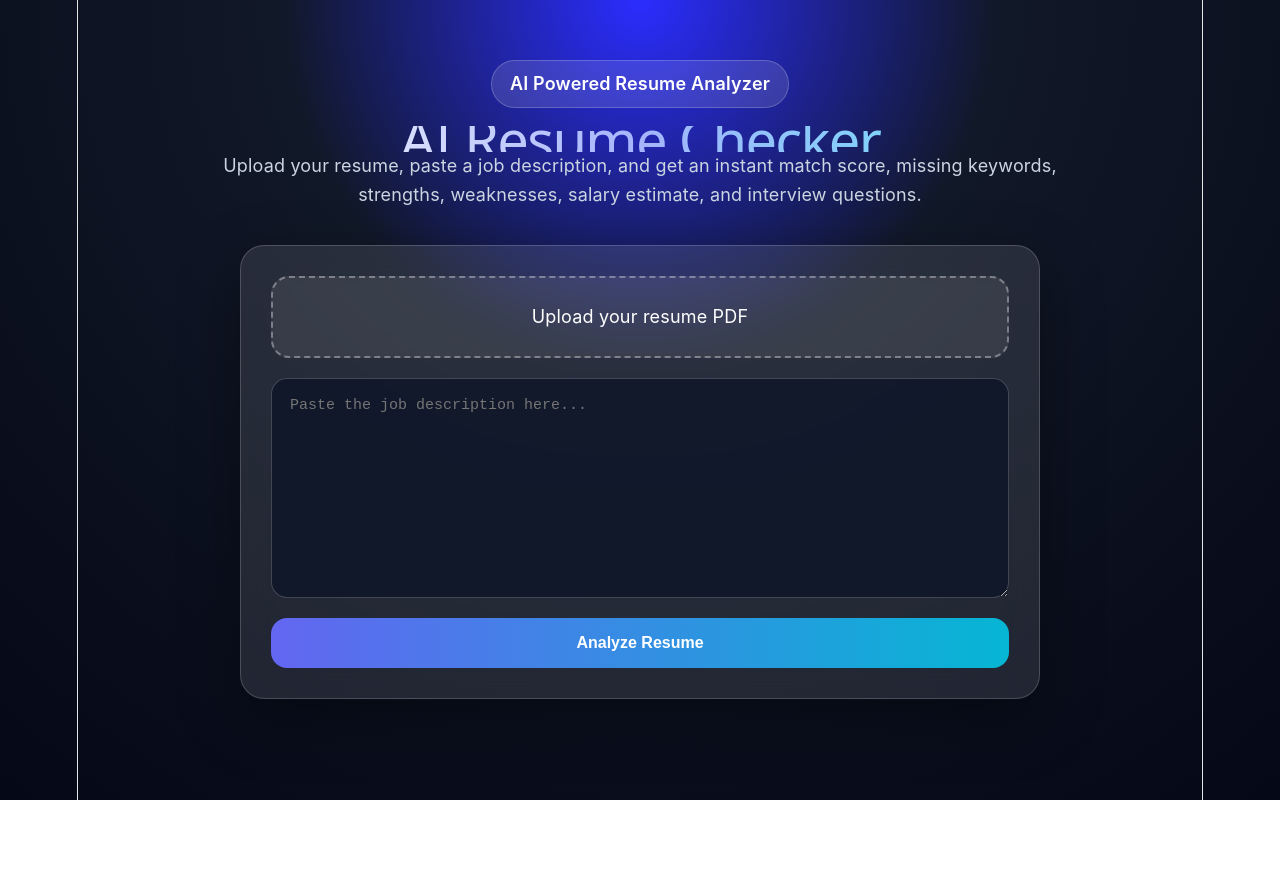
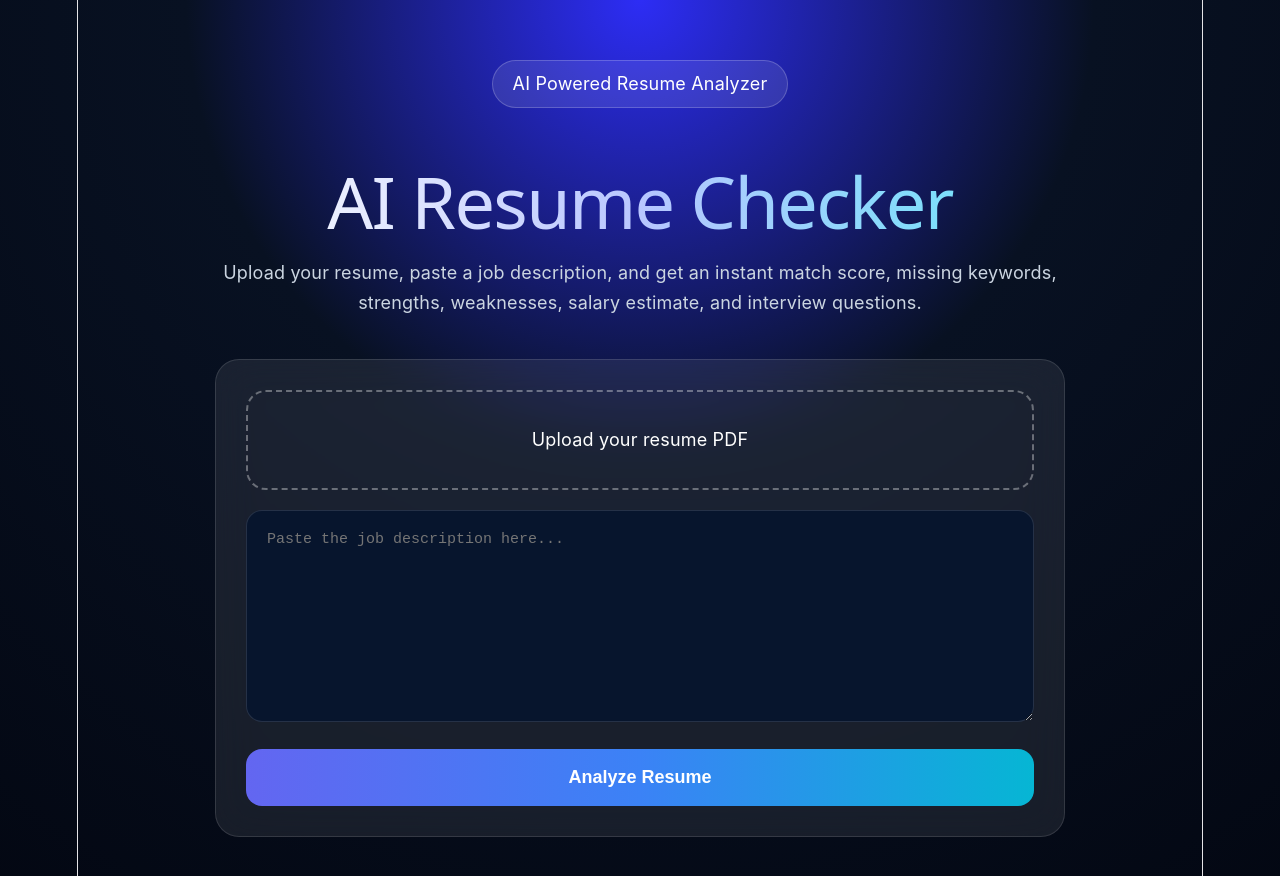
Before and after one commit to masiha1816/AIResume, a React app in the folder frontend/: page / in a window 1280 px wide. Shown: the top 876 px of the page. Before the commit the page ends 800 px from the top, so only its background shows below. Built offline with nearby package versions, Linux system fonts and the light colour scheme; the HTML template or start-up script is replaced by a standard one.

Commit message:
Replace CSS with clean layout

```diff
--- a/frontend/src/App.css
+++ b/frontend/src/App.css
@@ -1,73 +1,83 @@
 * {
+  margin: 0;
+  padding: 0;
   box-sizing: border-box;
 }
 
 body {
-  margin: 0;
   font-family: Inter, Arial, sans-serif;
-  background: radial-gradient(circle at top, #2b2dff 0%, #111827 35%, #050816 100%);
+  background: radial-gradient(circle at top, #2d2df5 0%, #081122 40%, #030712 100%);
   color: white;
+  min-height: 100vh;
 }
 
 .app {
-  min-height: 100vh;
+  max-width: 1100px;
+  margin: 0 auto;
   padding: 60px 20px;
-  display: flex;
-  flex-direction: column;
-  align-items: center;
 }
 
 .hero {
   text-align: center;
-  max-width: 850px;
-  margin-bottom: 35px;
+  margin-bottom: 40px;
 }
 
 .badge {
   display: inline-block;
-  padding: 10px 18px;
+  padding: 10px 20px;
   border-radius: 999px;
-  background: rgba(255, 255, 255, 0.12);
-  border: 1px solid rgba(255, 255, 255, 0.2);
-  margin-bottom: 18px;
-  font-weight: 600;
+  background: rgba(255,255,255,0.1);
+  border: 1px solid rgba(255,255,255,0.2);
+  margin-bottom: 20px;
 }
 
-h1 {
-  font-size: 56px;
-  margin: 0;
-  background: linear-gradient(90deg, #ffffff, #a5b4fc, #67e8f9);
+.hero h1 {
+  font-size: clamp(42px, 6vw, 72px);
+  line-height: 1.15;
+  margin-bottom: 15px;
+
+  background: linear-gradient(
+    90deg,
+    #ffffff,
+    #b8c6ff,
+    #67e8f9
+  );
+
   -webkit-background-clip: text;
+  background-clip: text;
   color: transparent;
 }
 
 .hero p {
+  color: #cbd5e1;
+  max-width: 850px;
+  margin: 0 auto;
+  line-height: 1.7;
   font-size: 18px;
-  color: #cbd5e1;
-  line-height: 1.6;
 }
 
 .card {
-  width: 100%;
-  max-width: 800px;
+  background: rgba(255,255,255,0.08);
+  backdrop-filter: blur(20px);
+
+  border: 1px solid rgba(255,255,255,0.12);
+
+  border-radius: 24px;
+
   padding: 30px;
-  border-radius: 24px;
-  background: rgba(255, 255, 255, 0.1);
-  border: 1px solid rgba(255, 255, 255, 0.18);
-  box-shadow: 0 20px 60px rgba(0, 0, 0, 0.35);
-  backdrop-filter: blur(18px);
-  display: flex;
-  flex-direction: column;
-  gap: 20px;
+
+  margin-bottom: 40px;
 }
 
 .fileBox {
-  border: 2px dashed rgba(255, 255, 255, 0.35);
-  border-radius: 18px;
-  padding: 26px;
+  display: block;
+  width: 100%;
+  padding: 35px;
   text-align: center;
+  border: 2px dashed rgba(255,255,255,0.35);
+  border-radius: 20px;
+  margin-bottom: 20px;
   cursor: pointer;
-  background: rgba(255, 255, 255, 0.08);
 }
 
 .fileBox input {
@@ -76,99 +86,89 @@ h1 {
 
 textarea {
   width: 100%;
-  min-height: 220px;
-  padding: 18px;
+  background: #07152d;
+  color: white;
+
+  border: 1px solid rgba(255,255,255,0.12);
+
   border-radius: 16px;
-  border: 1px solid rgba(255, 255, 255, 0.2);
-  background: rgba(15, 23, 42, 0.85);
-  color: white;
+  padding: 20px;
+  resize: vertical;
+
   font-size: 15px;
-  resize: vertical;
-  outline: none;
+  margin-bottom: 20px;
 }
 
 button {
-  padding: 16px 24px;
+  width: 100%;
   border: none;
   border-radius: 16px;
-  background: linear-gradient(90deg, #6366f1, #06b6d4);
+
+  padding: 18px;
+
+  font-size: 18px;
+  font-weight: 700;
+
+  cursor: pointer;
+
   color: white;
-  font-size: 16px;
-  font-weight: 800;
-  cursor: pointer;
-  transition: transform 0.2s, opacity 0.2s;
+
+  background: linear-gradient(
+    90deg,
+    #6366f1,
+    #3b82f6,
+    #06b6d4
+  );
 }
 
 button:hover {
-  transform: translateY(-2px);
-}
-
-button:disabled {
-  opacity: 0.6;
-  cursor: not-allowed;
+  opacity: 0.95;
 }
 
 .results {
-  width: 100%;
-  max-width: 950px;
-  margin-top: 35px;
-  padding: 30px;
-  border-radius: 24px;
-  background: rgba(15, 23, 42, 0.92);
-  border: 1px solid rgba(255, 255, 255, 0.15);
-  box-shadow: 0 20px 60px rgba(0, 0, 0, 0.4);
+  margin-top: 40px;
 }
 
 .results h2 {
-  margin-top: 0;
-  font-size: 32px;
+  margin-bottom: 20px;
 }
 
-.results pre {
-  white-space: pre-wrap;
-  line-height: 1.7;
-  color: #e5e7eb;
-  font-size: 15px;
-  overflow-x: auto;
-}
-
-@media (max-width: 700px) {
-  h1 {
-    font-size: 38px;
-  }
-
-  .card,
-  .results {
-    padding: 22px;
-  }
-}
 .scoreBar {
   width: 100%;
-  height: 18px;
-  background: rgba(255, 255, 255, 0.12);
+  height: 20px;
   border-radius: 999px;
   overflow: hidden;
-  margin-bottom: 28px;
+  background: rgba(255,255,255,0.1);
+  margin-bottom: 30px;
 }
 
 .scoreFill {
   height: 100%;
-  background: linear-gradient(90deg, #ef4444, #facc15, #22c55e);
-  border-radius: 999px;
+  background: linear-gradient(
+    90deg,
+    #ef4444,
+    #facc15,
+    #22c55e
+  );
 }
 
 .grid {
   display: grid;
   grid-template-columns: 1fr 1fr;
-  gap: 18px;
+  gap: 20px;
 }
 
 .miniCard,
 .section {
-  background: rgba(255, 255, 255, 0.08);
-  padding: 22px;
-  border-radius: 18px;
-  margin-top: 18px;
+  background: rgba(255,255,255,0.08);
+  border-radius: 20px;
+  padding: 25px;
+  margin-bottom: 20px;
+}
+
+.section h3,
+.miniCard h3 {
+  margin-bottom: 15px;
 }
 
 .keywords {
@@ -178,14 +178,15 @@ button:disabled {
 }
 
 .keywords span {
-  background: rgba(6, 182, 212, 0.18);
-  border: 1px solid rgba(6, 182, 212, 0.45);
-  padding: 8px 12px;
+  padding: 8px 14px;
   border-radius: 999px;
+
+  background: rgba(6,182,212,0.2);
+  border: 1px solid rgba(6,182,212,0.4);
 }
 
 .salary {
-  font-size: 26px;
+  font-size: 28px;
   font-weight: 800;
   color: #67e8f9;
 }
@@ -193,3 +194,13 @@ button:disabled {
 li {
   margin-bottom: 10px;
 }
+
+@media (max-width: 768px) {
+  .grid {
+    grid-template-columns: 1fr;
+  }
+
+  .hero h1 {
+    font-size: 48px;
+  }
+}
```
